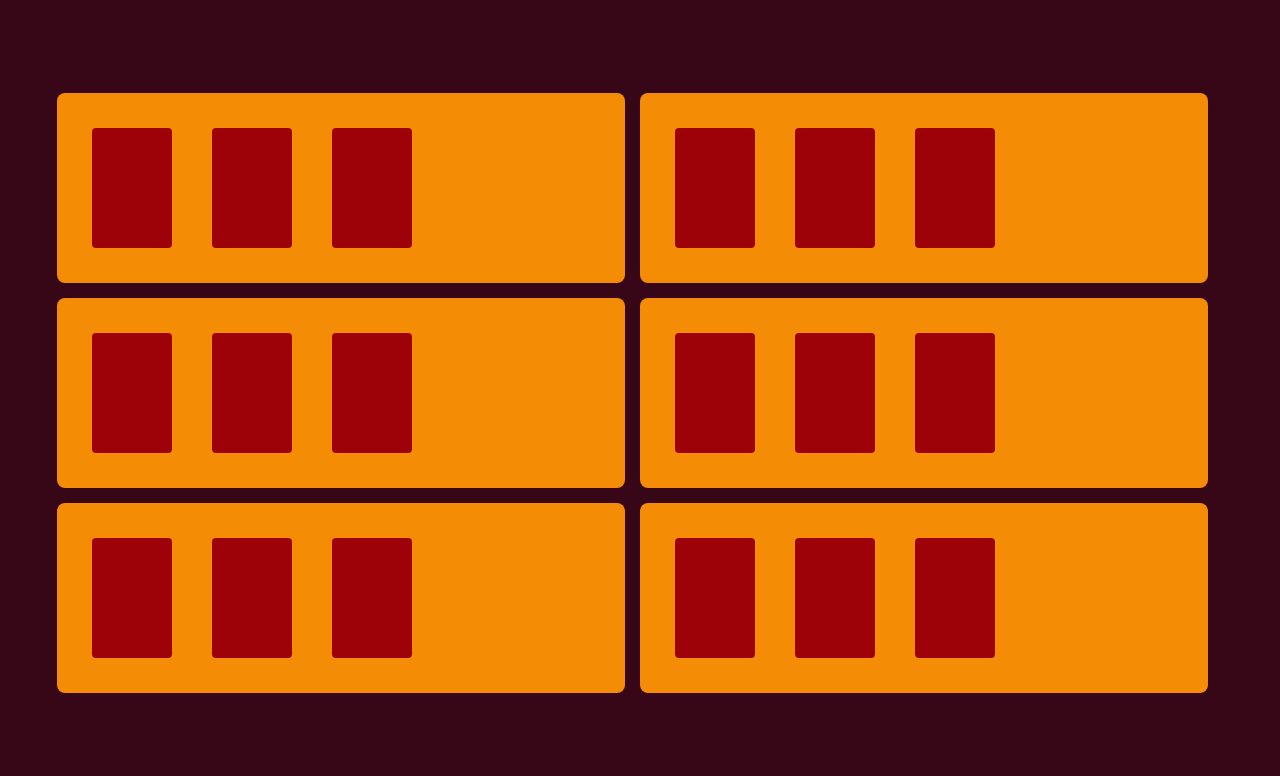
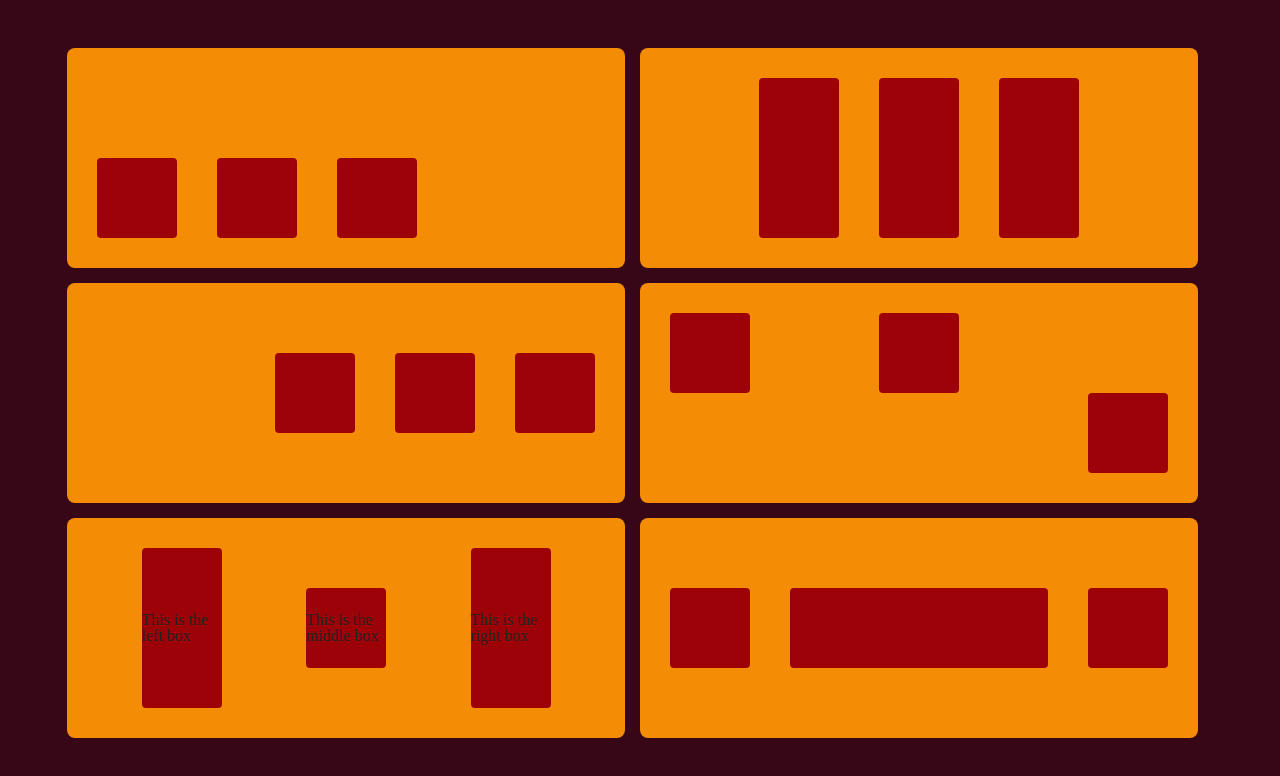
Before and after one commit to HannesL1D/Flexbox-squares, a plain HTML site: page index.html in a window 1280 px wide. Drawn offline with Linux system fonts and the light colour scheme.

Commit message:
moved boxes in index.css with flex

```diff
--- a/index.html
+++ b/index.html
@@ -10,52 +10,49 @@
     </head>
     <body>
         <div class="flex_squares">
-            <div class="container">
-                <div class="box one">
+            <div class="container bottom-left">
+                <div class="box">This is the left box</div>
+                <div class="box middle">This is the middle box</div>
+                <div class="box">This is the right box</div>
+            </div>
+            <div class="container middle-left">
+                <div class="box">
                 </div>
-                <div class="box two">
+                <div class="box">
                 </div>
-                <div class="box three">
+                <div class="box">
                 </div>
             </div>
-            <div class="container">
-                <div class="box one">
+            <div class="container top-left">
+                <div class="box">
                 </div>
-                <div class="box two">
+                <div class="box">
                 </div>
-                <div class="box three">
+                <div class="box">
                 </div>
             </div>
-            <div class="container">
-                <div class="box one">
+            <div class="container bottom-right">
+                <div class="box">
                 </div>
-                <div class="box two">
+                <div class="box broad">
                 </div>
-                <div class="box three">
+                <div class="box">
                 </div>
             </div>
-            <div class="container">
-                <div class="box one">
+            <div class="container middle-right">
+                <div class="box">
                 </div>
-                <div class="box two">
+                <div class="box">
                 </div>
-                <div class="box three">
+                <div class="box low">
                 </div>
             </div>
-            <div class="container">
-                <div class="box one">
+            <div class="container top-right">
+                <div class="box">
                 </div>
-                <div class="box two">
+                <div class="box">
                 </div>
-                <div class="box three">
-                </div>
-            </div>
-            <div class="container">
-                <div class="box one">
-                </div>
-                <div class="box two">
-                </div>
-                <div class="box three">
+                <div class="box">
                 </div>
             </div>
         </div>
--- a/styles/index.css
+++ b/styles/index.css
@@ -16,8 +16,8 @@ body {
 .container {
     position: relative;
     width: 42%;
-    min-height: 20%;
-    padding: 15px;
+    min-height: 25%;
+    padding: 10px;
     display: flex;
     background-color: #F48C06;
     margin-bottom: 15px;
@@ -37,3 +37,45 @@ body {
     align-items: center;
     flex-basis: 80px;
 }
+
+.top-left {
+    flex-direction: row;
+    align-items: flex-end;
+}
+
+.middle-left {
+    justify-content: flex-end;
+    align-items: center;
+}
+
+.top-right {
+    justify-content: center;
+}
+
+.middle-right {
+    justify-content: space-between;
+    align-items: flex-start;
+}
+/* connected to .middle-right */
+.low {
+    align-self: flex-end;
+}
+/* connected to .middle-right */
+/*connected t .bottom.left*/
+.bottom-left {
+justify-content: space-evenly;
+}
+
+.middle {
+align-self: center;
+}
+/*connected t .bottom.left*/
+
+.bottom-right {
+justify-content: space-evenly;
+align-items: center;
+}
+
+.broad {
+    flex-grow: 2;
+}
```
